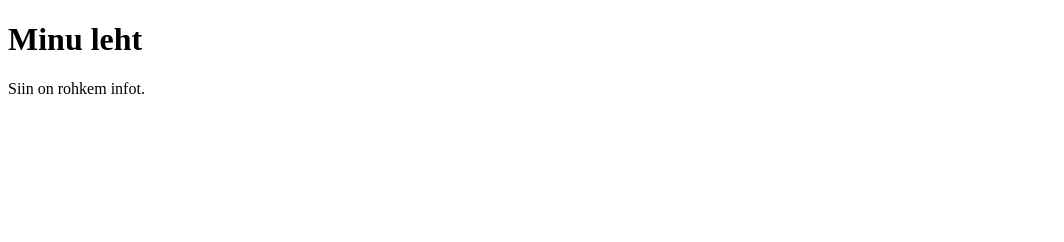
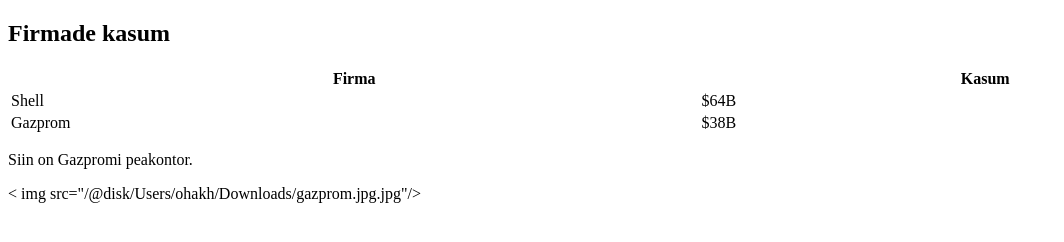
Before and after one commit to heohak/heohak.github.io, a plain HTML site: page index.html in a window 1280 px wide. Shown: the whole page, without its empty margins (0-1064 px from the left). Drawn offline with Linux system fonts and the light colour scheme.

Commit message:
Update index.html

```diff
--- a/index.html
+++ b/index.html
@@ -1,12 +1,31 @@
 <!DOCTYPE html>
 <html>
 <head>
-<title>Page Title</title>
+<title>henry leht</title>
 </head>
 <body>
 
-<h1>Minu leht</h1>
-<p>Siin on rohkem infot.</p>
+<h2>Firmade kasum</h2>
+
+<table style="width:100%">
+  <tr>
+    <th>Firma</th>
+    <th>Kasum</th>
+  </tr>
+  <tr>
+    <td>Shell</td>
+    <td>$64B</td>
+  </tr>
+  <tr>
+    <td>Gazprom</td>
+    <td>$38B</td>
+  </tr>
+</table>
+
+
+
+<p>Siin on Gazpromi peakontor.</p>
+< img src="file:///C:/Users/ohakh/Downloads/gazprom.jpg.jpg"/>
 
 </body>
 </html>
```
